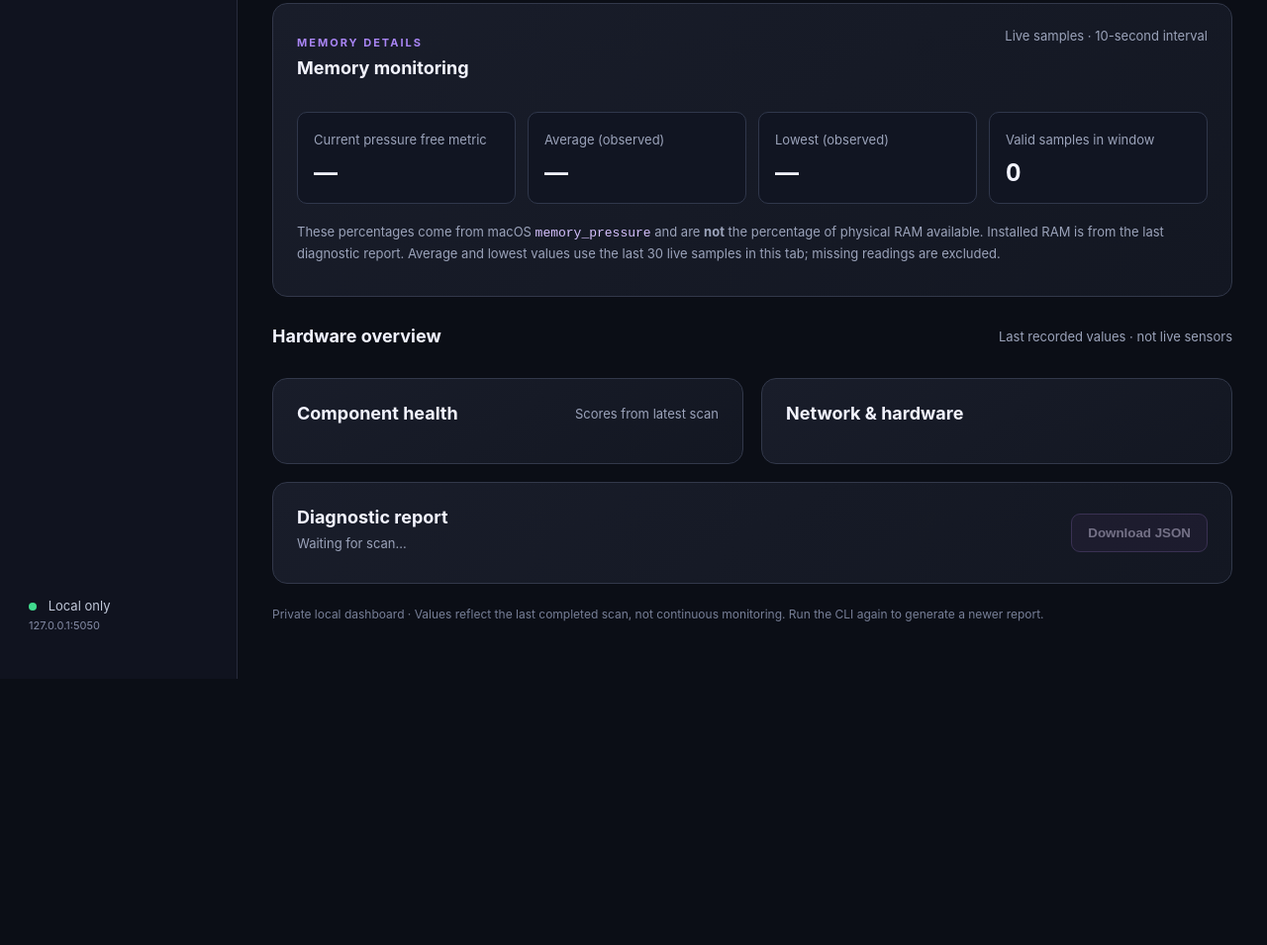
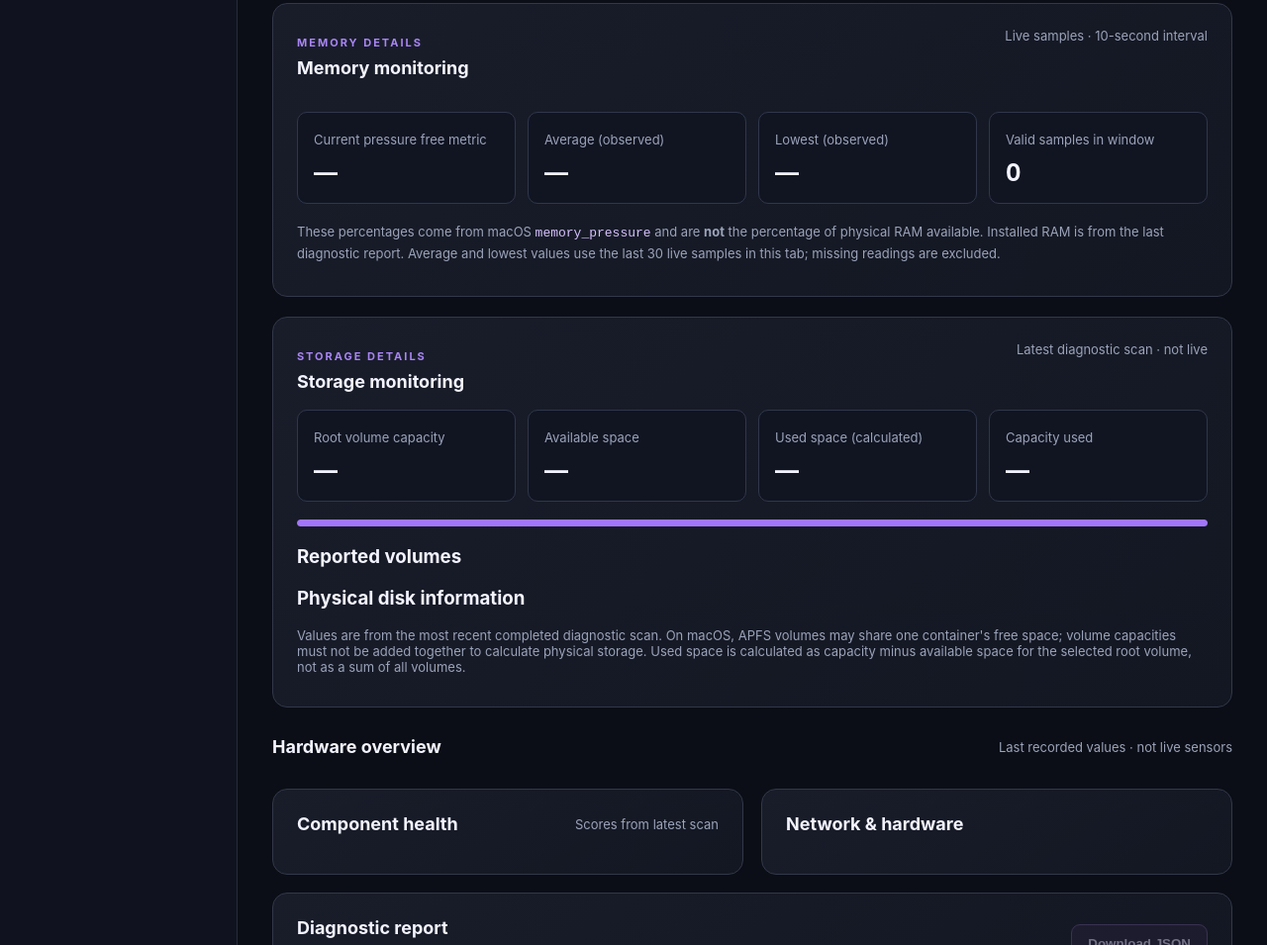
Before and after one commit to Ethan-t-n/PC_Diagnostic_Tool, a plain HTML site: page Dashboard/wwwroot/index.html in a window 1280 px wide. Shown: the part 1171-2126 px from the top of the page at 99% size. Before the commit the page ends 1857 px from the top, so only its background shows below. Drawn offline with Linux system fonts and the light colour scheme; no server answers.

Commit message:
feat: add storage details panel and navigation

```diff
--- a/Dashboard/wwwroot/index.html
+++ b/Dashboard/wwwroot/index.html
@@ -10,7 +10,7 @@
   <div class="shell">
     <aside class="sidebar">
       <div class="brand"><span class="brand-icon">▣</span><div><strong>PC Diagnostic</strong><small>Local Health Dashboard</small></div></div>
-      <nav aria-label="Dashboard navigation"><a class="selected" href="#overview">◈ &nbsp; Overview</a><a href="#cpu-details">▣ &nbsp; CPU Details</a><a href="#memory-details">▤ &nbsp; Memory Details</a><a href="#components">▤ &nbsp; Components</a><a href="#details">ⓘ &nbsp; System Details</a><a href="#reports">▧ &nbsp; Reports</a></nav>
+      <nav aria-label="Dashboard navigation"><a class="selected" href="#overview">◈ &nbsp; Overview</a><a href="#cpu-details">▣ &nbsp; CPU Details</a><a href="#memory-details">▤ &nbsp; Memory Details</a><a href="#storage-details">▥ &nbsp; Storage Details</a><a href="#components">▤ &nbsp; Components</a><a href="#details">ⓘ &nbsp; System Details</a><a href="#reports">▧ &nbsp; Reports</a></nav>
       <div class="sidebar-bottom"><span class="dot"></span> Local only <small>127.0.0.1:5050</small></div>
     </aside>
     <main id="overview">
@@ -47,6 +47,21 @@
         </div>
         <p class="muted">These percentages come from macOS <code>memory_pressure</code> and are <strong>not</strong> the percentage of physical RAM available. Installed RAM is from the last diagnostic report. Average and lowest values use the last 30 live samples in this tab; missing readings are excluded.</p>
       </section>
+      <section class="panel cpu-details storage-details" id="storage-details" aria-labelledby="storage-details-title">
+        <div class="panel-heading"><div><p class="eyebrow">STORAGE DETAILS</p><h2 id="storage-details-title">Storage monitoring</h2></div><span class="muted">Latest diagnostic scan · not live</span></div>
+        <div class="cpu-stats">
+          <div><span class="muted">Root volume capacity</span><strong id="storage-total">—</strong></div>
+          <div><span class="muted">Available space</span><strong id="storage-free">—</strong></div>
+          <div><span class="muted">Used space (calculated)</span><strong id="storage-used">—</strong></div>
+          <div><span class="muted">Capacity used</span><strong id="storage-used-pct">—</strong></div>
+        </div>
+        <div class="track storage-track" aria-hidden="true"><div class="fill" id="storage-fill"></div></div>
+        <h3>Reported volumes</h3>
+        <div id="storage-volumes" class="storage-volumes"></div>
+        <h3>Physical disk information</h3>
+        <div id="storage-physical" class="storage-volumes"></div>
+        <p class="muted">Values are from the most recent completed diagnostic scan. On macOS, APFS volumes may share one container's free space; volume capacities must not be added together to calculate physical storage. Used space is calculated as capacity minus available space for the selected root volume, not as a sum of all volumes.</p>
+      </section>
       <div class="section-title" id="components"><h2>Hardware overview</h2><span class="muted">Last recorded values · not live sensors</span></div>
       <div class="metrics" id="metrics"></div>
       <div class="lower">
```
